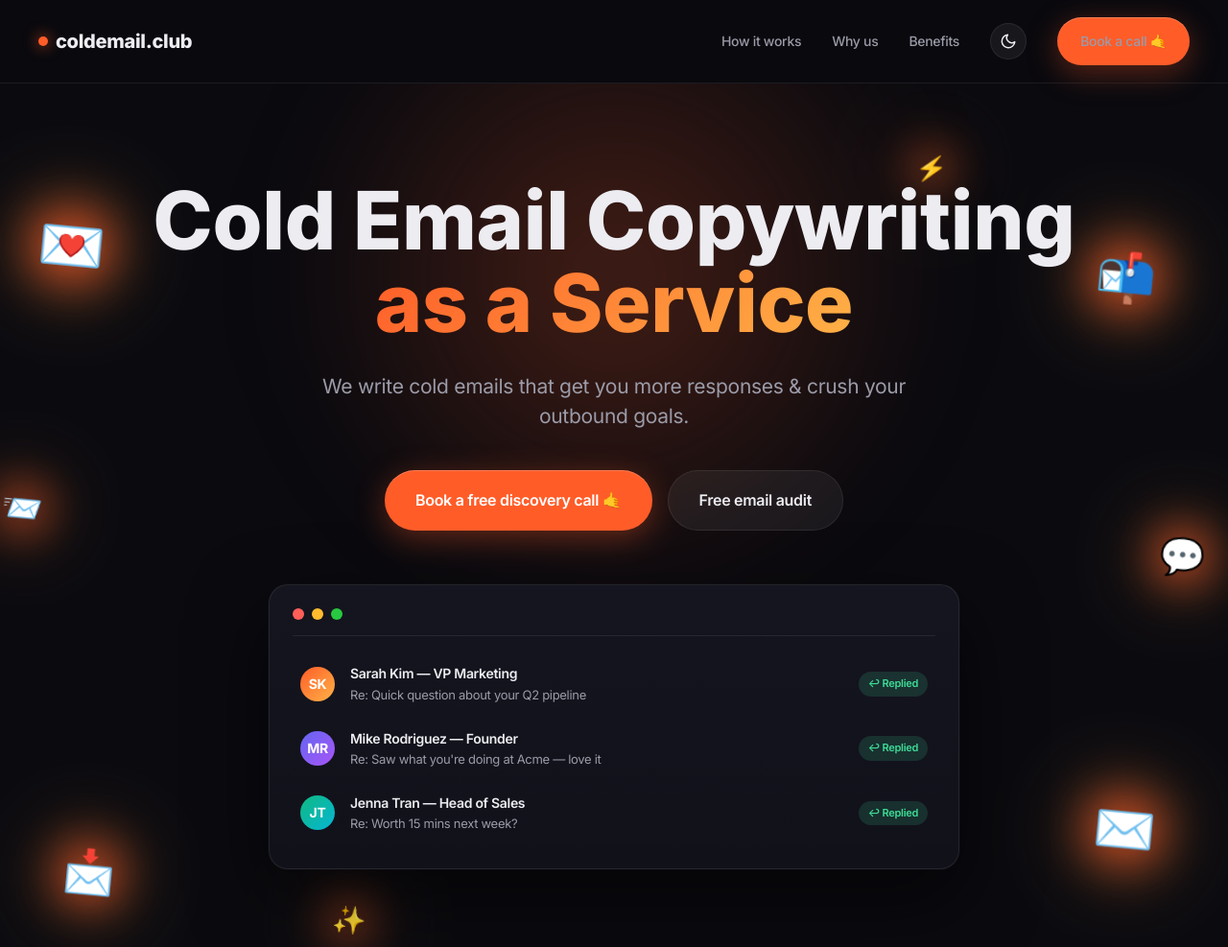
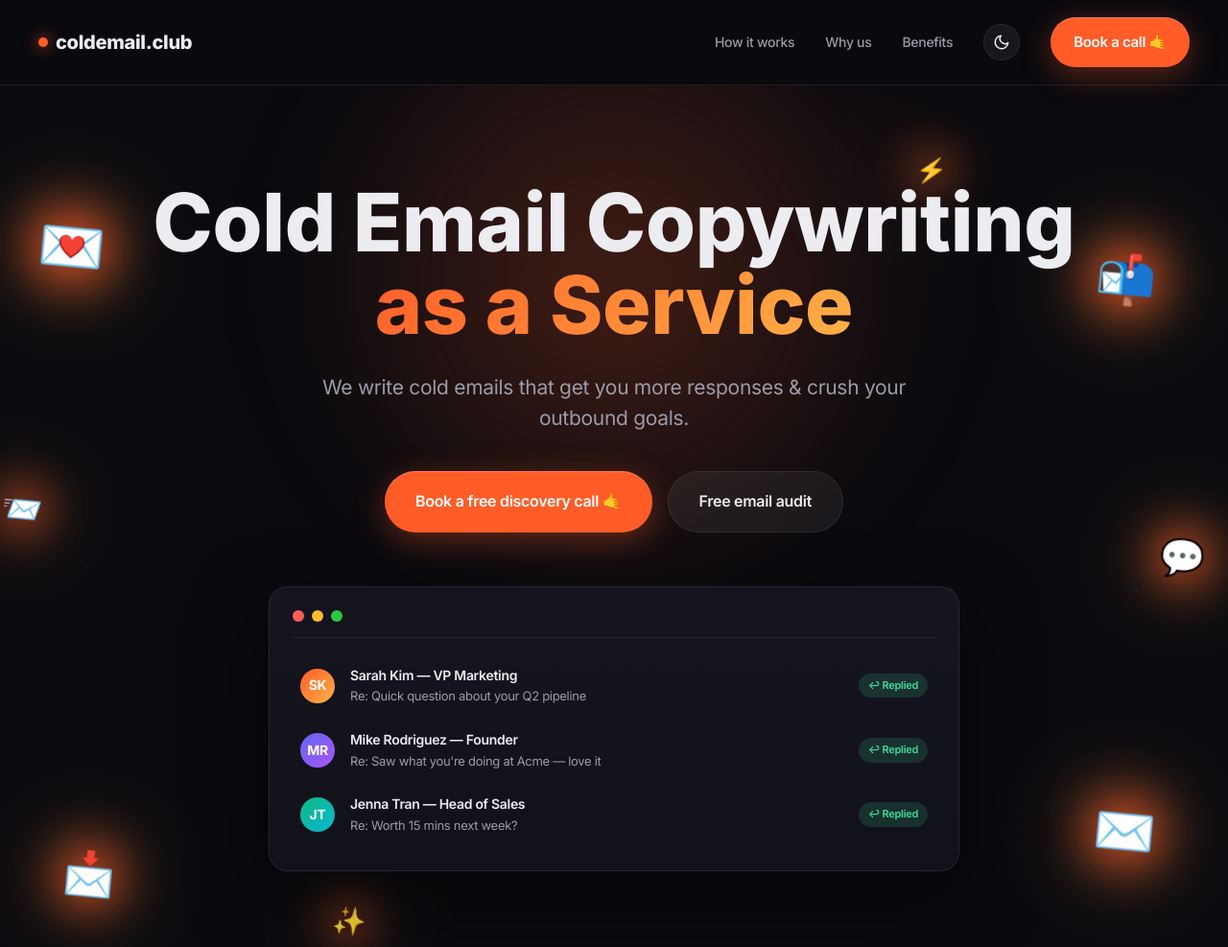
Before and after one commit to jaisalrathee/coldemail-club, a website: page index.html in a window 1280 px wide. Shown: the top 987 px of the page at 96% size. Drawn offline with Linux system fonts and the light colour scheme.

Commit message:
Fix nav CTA visibility + how-it-works line break
- Nav "Book a call" button: scope .nav-links a color rules to :not(.btn) so
  .btn-primary keeps white text instead of inheriting the muted gray
- Homepage how-it-works h2: add <br> before "We make it easy." for cleaner
  two-line presentation

```diff
--- a/index.html
+++ b/index.html
@@ -86,8 +86,9 @@
     box-shadow: 0 0 16px var(--accent);
   }
   .nav-links { display: flex; gap: 32px; align-items: center; }
-  .nav-links a { color: var(--muted); text-decoration: none; font-size: 14px; font-weight: 500; transition: color .2s; }
-  .nav-links a:hover { color: var(--text); }
+  .nav-links a:not(.btn) { color: var(--muted); text-decoration: none; font-size: 14px; font-weight: 500; transition: color .2s; }
+  .nav-links a:not(.btn):hover { color: var(--text); }
+  .nav-links a.btn-primary { color: #fff; }
   @media (max-width: 768px) { .nav-links a:not(.btn):not(.theme-toggle) { display: none; } }
 
   .theme-toggle {
@@ -504,7 +505,7 @@
   <div class="container">
     <div class="section-head">
       <div class="eyebrow">How it works</div>
-      <h2>Cold outreach doesn't have to be hard. <span class="serif">We make it easy.</span></h2>
+      <h2>Cold outreach doesn't have to be hard.<br><span class="serif">We make it easy.</span></h2>
     </div>
     <div class="steps">
       <div class="step">
```
Also changed, not shown: tools/index.html (+3 -2 lines), tools/spam-score-checker/index.html (+3 -2 lines).
